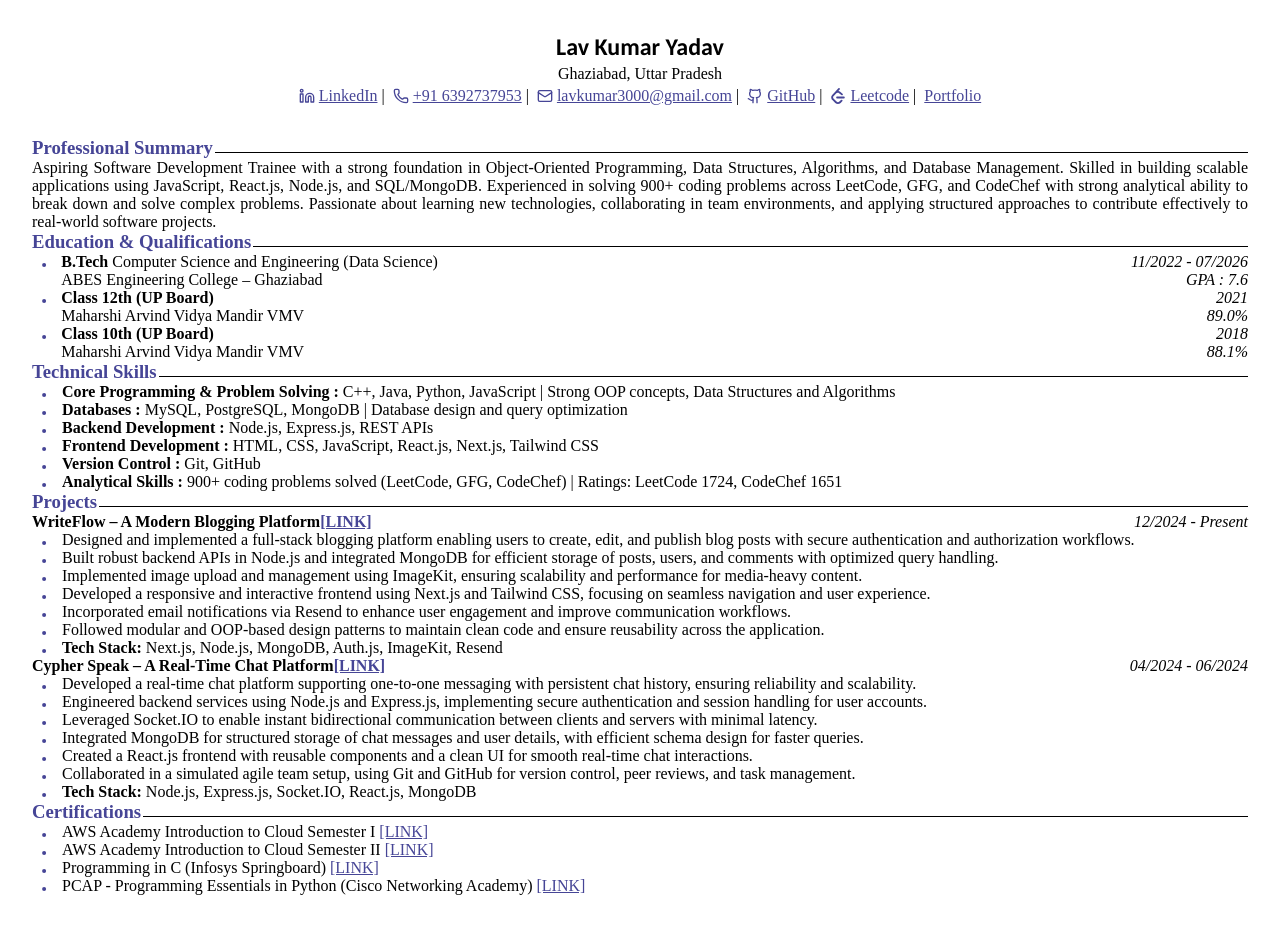
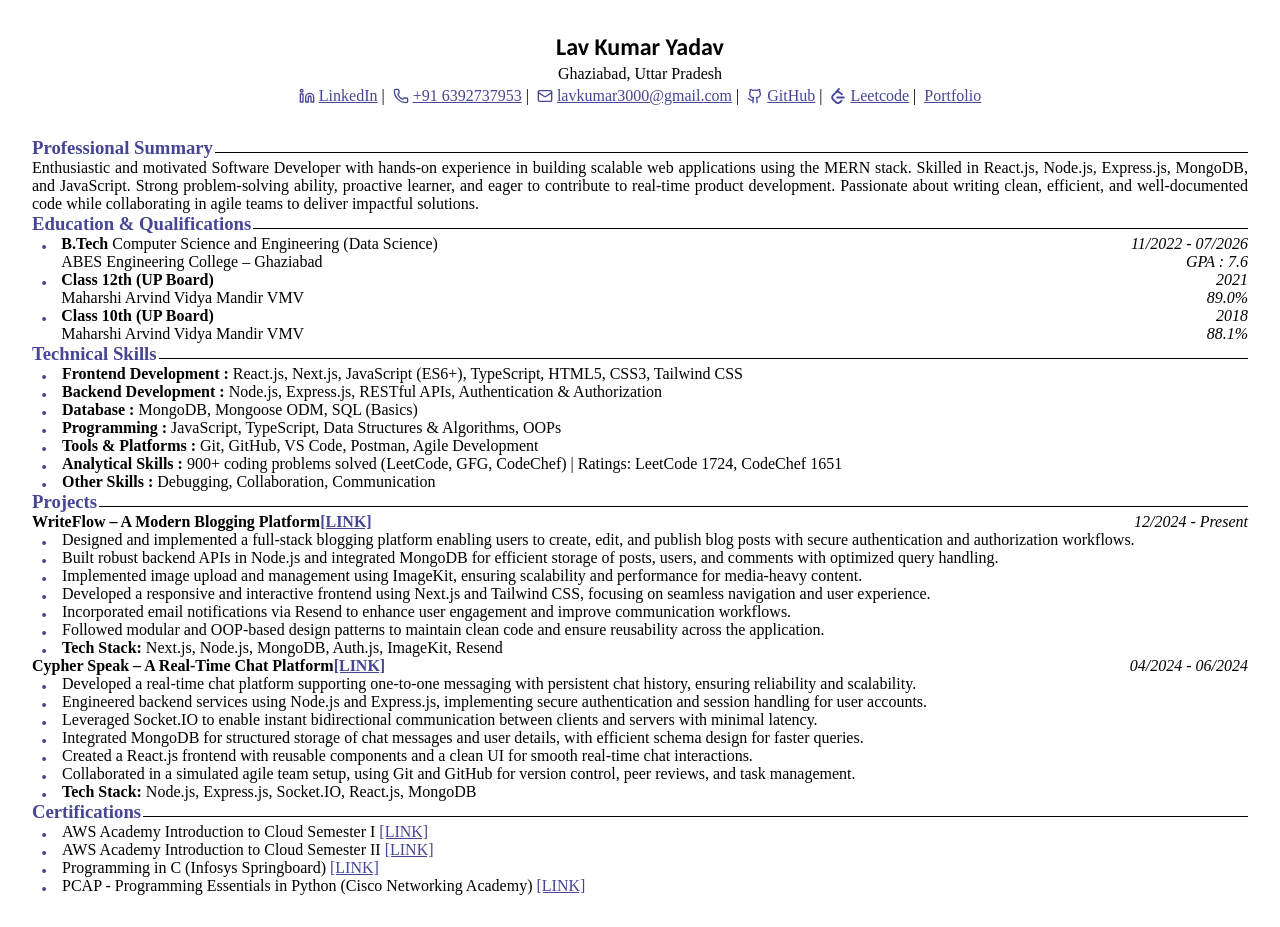
Before and after one commit to lav5588/resume, a React (Vite) app: page / in a window 1280 px wide. Built offline with nearby package versions, Linux system fonts and the light colour scheme.

Commit message:
add resume for flikt technology

```diff
--- a/src/constant/data.tsx
+++ b/src/constant/data.tsx
@@ -72,7 +72,7 @@ export const data: DATA = {
     ],
     ProfilePic: "",
     proffesionalSummary:
-        "Aspiring Software Development Trainee with a strong foundation in Object-Oriented Programming, Data Structures, Algorithms, and Database Management. Skilled in building scalable applications using JavaScript, React.js, Node.js, and SQL/MongoDB. Experienced in solving 900+ coding problems across LeetCode, GFG, and CodeChef with strong analytical ability to break down and solve complex problems. Passionate about learning new technologies, collaborating in team environments, and applying structured approaches to contribute effectively to real-world software projects.",
+        "Enthusiastic and motivated Software Developer with hands-on experience in building scalable web applications using the MERN stack. Skilled in React.js, Node.js, Express.js, MongoDB, and JavaScript. Strong problem-solving ability, proactive learner, and eager to contribute to real-time product development. Passionate about writing clean, efficient, and well-documented code while collaborating in agile teams to deliver impactful solutions.",
     educationAndQualification: [
         {
             degree: "B.Tech",
@@ -98,29 +98,33 @@ export const data: DATA = {
     ],
     technicalSkills: [
         {
-            title: "Core Programming & Problem Solving",
-            skills: "C++, Java, Python, JavaScript | Strong OOP concepts, Data Structures and Algorithms"
-        },
-        {
-            title: "Databases",
-            skills: "MySQL, PostgreSQL, MongoDB | Database design and query optimization"
+            title: "Frontend Development",
+            skills: "React.js, Next.js, JavaScript (ES6+), TypeScript, HTML5, CSS3, Tailwind CSS"
         },
         {
             title: "Backend Development",
-            skills: "Node.js, Express.js, REST APIs"
+            skills: "Node.js, Express.js, RESTful APIs, Authentication & Authorization"
         },
         {
-            title: "Frontend Development",
-            skills: "HTML, CSS, JavaScript, React.js, Next.js, Tailwind CSS"
+            title: "Database",
+            skills: "MongoDB, Mongoose ODM, SQL (Basics)"
         },
         {
-            title: "Version Control",
-            skills: "Git, GitHub"
+            title: "Programming",
+            skills: "JavaScript, TypeScript, Data Structures & Algorithms, OOPs"
+        },
+        {
+            title: "Tools & Platforms",
+            skills: "Git, GitHub, VS Code, Postman, Agile Development"
         },
         {
             title: "Analytical Skills",
             skills: "900+ coding problems solved (LeetCode, GFG, CodeChef) | Ratings: LeetCode 1724, CodeChef 1651"
-        }
+        },
+        {
+            title: "Other Skills",
+            skills: "Debugging, Collaboration, Communication"
+        },
     ],
     projects: [
         {
```
Lines whose indentation alone changed are shown as unchanged.
